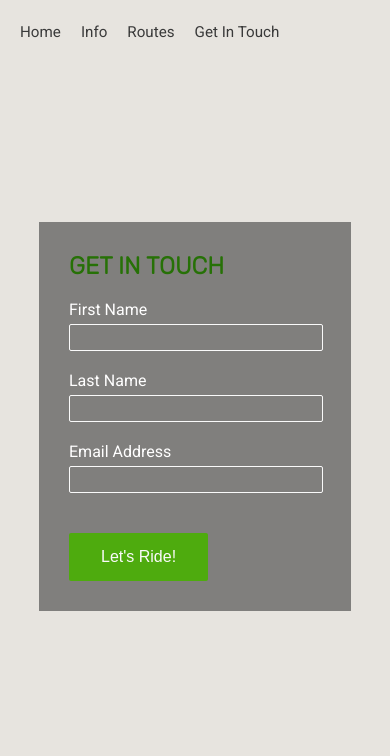
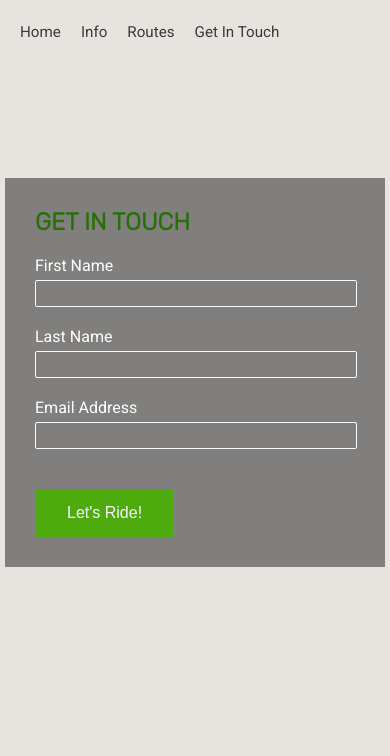
Before and after one commit to will23JD/First-Project, a plain HTML site: page GetInTouch.html in a window 390 px wide. Shown: the part 88-844 px from the top of the page. Drawn offline with Linux system fonts and the light colour scheme.

Commit message:
Centred form on Get In Touch for max-width: 950px

```diff
--- a/GetInTouch.html
+++ b/GetInTouch.html
@@ -38,8 +38,9 @@
     </header>
 
     <!-- Get In Touch Form-->
-    <section class="getintouch" >
-        <form class="form">
+    <section id="getintouch" >
+        <div id="gitdiv">
+            <form id="form">
                 <h2>Get In Touch</h2>
                 <label for="fanme">First Name</label>
                 <input type="text" id="fname" class="text-input" name="first_name" required>
@@ -52,6 +53,7 @@
 
                 <input class="getintouch-button" type="submit" value="Let's Ride!">
             </form>
+        </div>
     </section>
 
     <!-- Footer With Social Links -->
--- a/assets/css/style.css
+++ b/assets/css/style.css
@@ -296,7 +296,7 @@ footer {
 
 /* Get In Touch */
 
-.getintouch {
+#getintouch {
     clear: left;
     background: url(../images/getintouch.jpg) center;
     height: 900px;
@@ -304,7 +304,7 @@ footer {
     background-size: cover;
 }
 
-.form {
+#form {
     margin: 150px 10% 0 0;
     color: #fff;
     background-color: rgba(60, 60, 60, 0.6);
@@ -314,7 +314,7 @@ footer {
     padding: 30px;
 }
 
-.form h2 {
+#form h2 {
     margin-bottom: 20px;
 }
 
@@ -398,8 +398,6 @@ footer {
         float: left;
     }
 
-
-
     #introduction {
         height: 300px;
     }
@@ -432,6 +430,16 @@ footer {
         width: 90%;
     }
 
+    #gitdiv {
+        margin: 0 5px;
+        height: 600px;
+        display: flex;
+    }
+
+    #form {
+        margin: auto;
+        position: initial;
+    }
 }
 
 @media screen and (max-width: 400px) {
```
Lines whose indentation alone changed are shown as unchanged.
